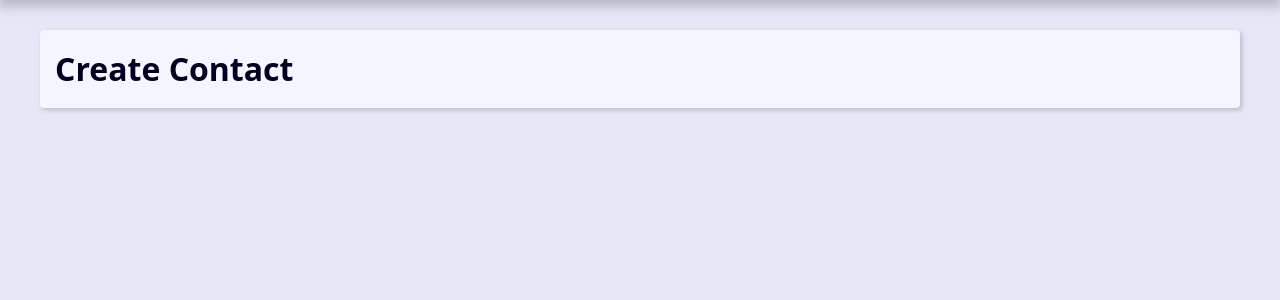
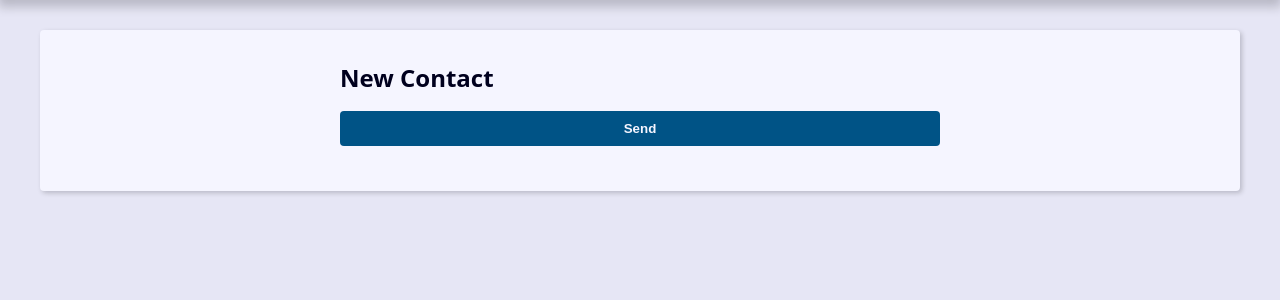
Before and after one commit to giovanicerejobrasil/django_schedule_project, a Django app: page /contact/create/ in a window 1280 px wide. Shown: the part 239-539 px from the top of the page. Run offline with Django 5.2, Linux system fonts and the light colour scheme.

Commit message:
create form fields with class ContactForm(forms.ModelForm)

```diff
--- a/contact/templates/contact/create.html
+++ b/contact/templates/contact/create.html
@@ -1,5 +1,42 @@
 {% extends "global/base.html" %}
 
 {% block content %}
-  <h1>Create Contact</h1>
+  <div class="form-wrapper">
+    <h2>New Contact</h2>
+
+    <form
+      action="{% url "contact:create" %}"
+      method="POST"
+      enctype="multipart/form-data"
+    >
+      {% csrf_token %}
+
+      <div class="form-content">
+        {% for field in form %}
+          <div class="form-group">
+            <label for="{{ field.id_for_label }}">{{ field.label }}</label>
+            {{ field }}
+            {{ field.errors }}
+          </div>
+        {% endfor %}
+      </div>
+
+      {% if form.non_field_errors %}
+        <div class="form-content">
+            <div class="form-group">
+              <div class="message error">
+                {{ form.non_field_errors }}
+              </div>
+            </div>
+        </div>
+      {% endif %}
+
+
+      <div class="form-content">
+        <div class="form-group">
+          <button class="btn" type="submit">Send</button>
+        </div>
+      </div>
+    </form>
+  </div>
 {% endblock content %}
```
